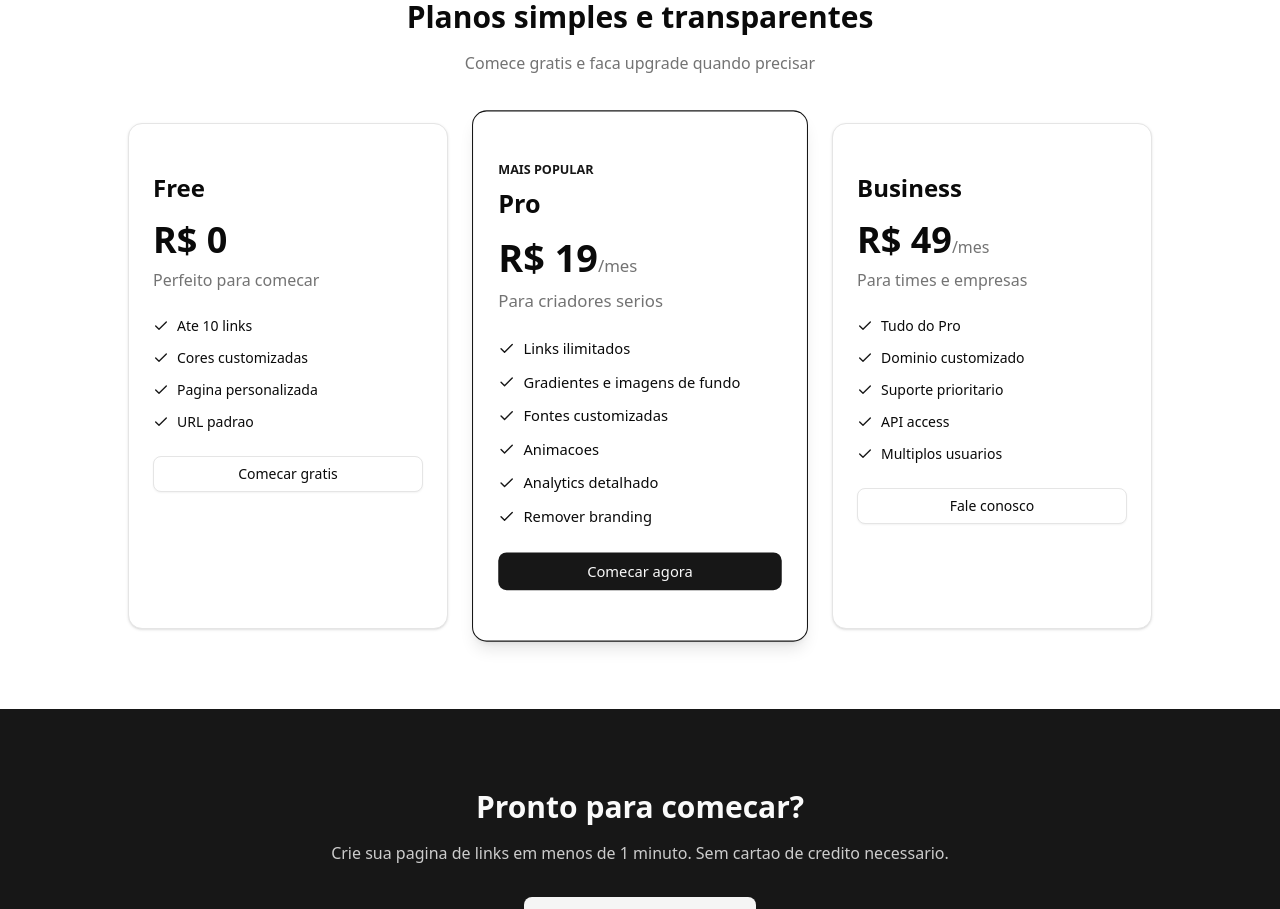
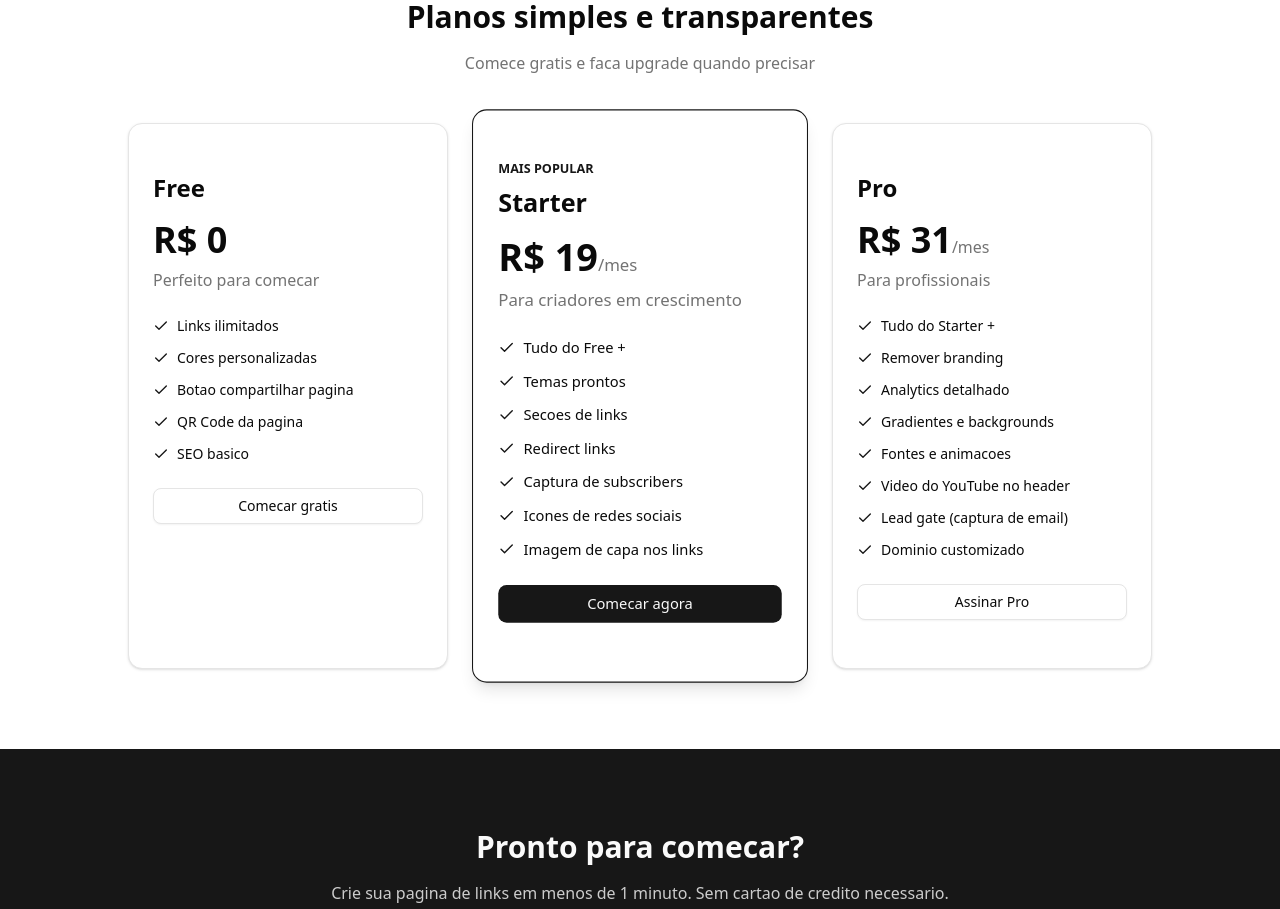
Before and after one commit to caieradev/Links, a Next.js app: page / in a window 1280 px wide. Shown: the part 1920-2829 px from the top of the page. Built offline with nearby package versions, Linux system fonts and the light colour scheme.

Commit message:
I just hate it, actually

```diff
--- a/src/app/page.tsx
+++ b/src/app/page.tsx
@@ -51,43 +51,48 @@ const plans = [
     price: 'R$ 0',
     description: 'Perfeito para comecar',
     features: [
-      'Ate 10 links',
-      'Cores customizadas',
-      'Pagina personalizada',
-      'URL padrao',
+      'Links ilimitados',
+      'Cores personalizadas',
+      'Botao compartilhar pagina',
+      'QR Code da pagina',
+      'SEO basico',
     ],
     cta: 'Comecar gratis',
     highlighted: false,
   },
   {
-    name: 'Pro',
+    name: 'Starter',
     price: 'R$ 19',
     period: '/mes',
-    description: 'Para criadores serios',
+    description: 'Para criadores em crescimento',
     features: [
-      'Links ilimitados',
-      'Gradientes e imagens de fundo',
-      'Fontes customizadas',
-      'Animacoes',
-      'Analytics detalhado',
-      'Remover branding',
+      'Tudo do Free +',
+      'Temas prontos',
+      'Secoes de links',
+      'Redirect links',
+      'Captura de subscribers',
+      'Icones de redes sociais',
+      'Imagem de capa nos links',
     ],
     cta: 'Comecar agora',
     highlighted: true,
   },
   {
-    name: 'Business',
-    price: 'R$ 49',
+    name: 'Pro',
+    price: 'R$ 31',
     period: '/mes',
-    description: 'Para times e empresas',
+    description: 'Para profissionais',
     features: [
-      'Tudo do Pro',
+      'Tudo do Starter +',
+      'Remover branding',
+      'Analytics detalhado',
+      'Gradientes e backgrounds',
+      'Fontes e animacoes',
+      'Video do YouTube no header',
+      'Lead gate (captura de email)',
       'Dominio customizado',
-      'Suporte prioritario',
-      'API access',
-      'Multiplos usuarios',
     ],
-    cta: 'Fale conosco',
+    cta: 'Assinar Pro',
     highlighted: false,
   },
 ]
--- a/src/lib/stripe.ts
+++ b/src/lib/stripe.ts
@@ -33,9 +33,9 @@ export const PRICING_PLANS: PricingPlan[] = [
     yearlyMonthlyPrice: 0,
     features: [
       'Links ilimitados',
-      'Icones de redes sociais',
       'Cores personalizadas',
-      'QR Code unico',
+      'Botao compartilhar pagina',
+      'QR Code da pagina',
       'SEO basico',
     ],
   },
@@ -48,10 +48,11 @@ export const PRICING_PLANS: PricingPlan[] = [
     features: [
       'Tudo do Free +',
       'Temas prontos',
-      'Captura de subscribers',
       'Secoes de links',
       'Redirect links',
-      'Remove branding',
+      'Captura de subscribers',
+      'Icones de redes sociais',
+      'Imagem de capa nos links',
     ],
   },
   {
@@ -62,12 +63,12 @@ export const PRICING_PLANS: PricingPlan[] = [
     yearlyMonthlyPrice: 25,
     features: [
       'Tudo do Starter +',
-      'Dashboard analytics',
-      'Links em destaque',
+      'Remover branding',
+      'Analytics detalhado',
       'Gradientes e backgrounds',
-      'Fontes customizadas',
-      'Animacoes',
-      'Link thumbnails',
+      'Fontes e animacoes',
+      'Video do YouTube no header',
+      'Lead gate (captura de email)',
       'Dominio customizado',
     ],
   },
@@ -107,7 +108,7 @@ export const PLAN_FEATURES: Record<PlanType, Record<string, boolean | number | n
     can_use_link_scheduling: false,
     can_view_analytics: false,
     can_use_custom_domain: false,
-    can_remove_branding: true,
+    can_remove_branding: false,
     can_collect_subscribers: true,
     can_use_link_sections: true,
     can_use_themes: true,
```
